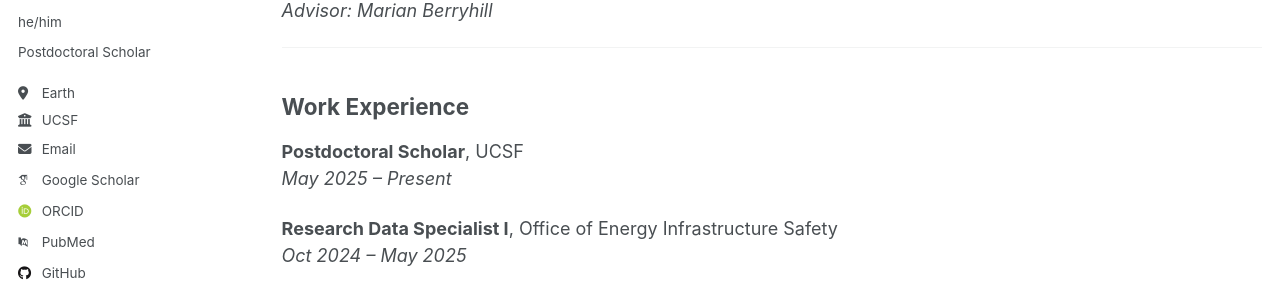
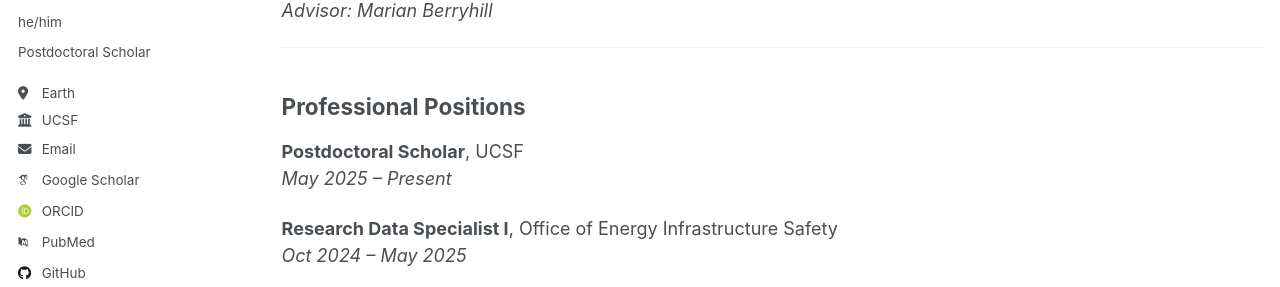
Before and after one commit to mojorisin24/mojorisin24.github.io, a Jekyll site: the page built from _pages/cv.md, in a window 1280 px wide and 900 px high. Shown: the part 325-612 px from the top of the window. Built offline with Jekyll 4.4.1, drawn with Linux system fonts in a browser that asks for light colours; some web fonts are replaced.

Commit message:
header change
easy

```diff
--- a/_pages/cv.md
+++ b/_pages/cv.md
@@ -19,7 +19,7 @@ redirect_from:
 
 ---
 
-## Work Experience
+## Professional Positions
 
 **Postdoctoral Scholar**, UCSF
 *May 2025 – Present*
```
